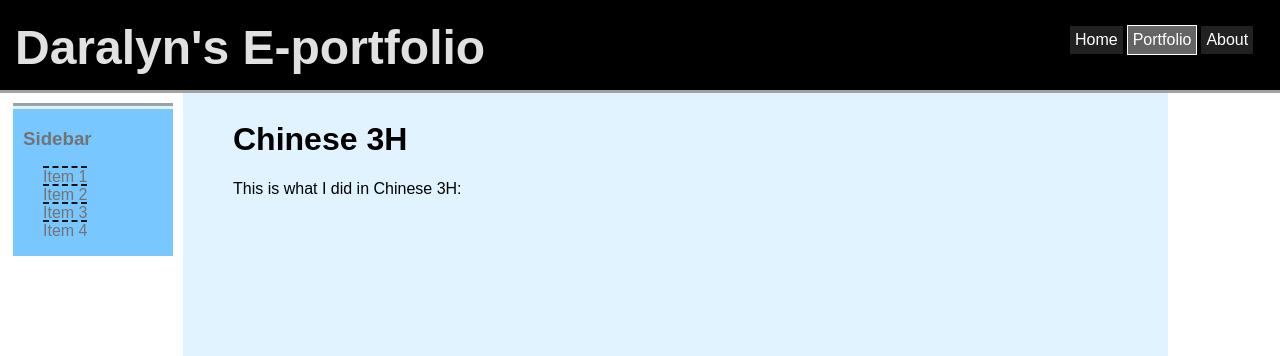
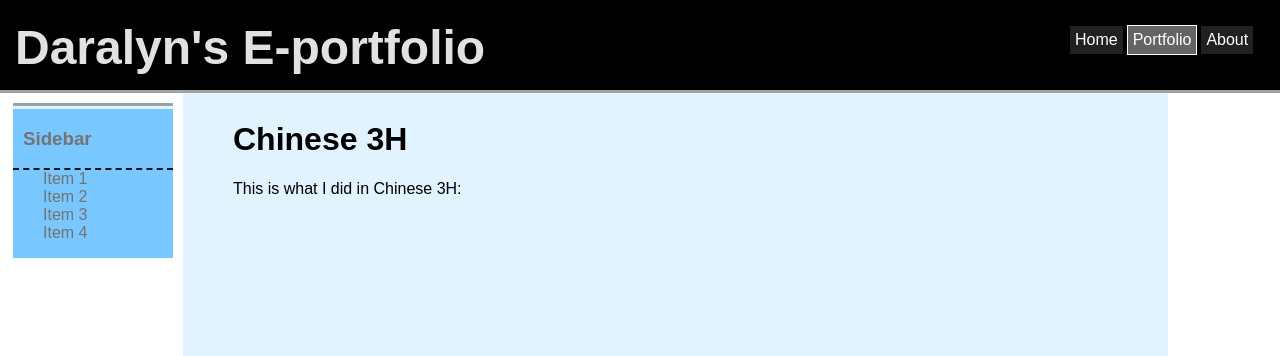
Before and after one commit to daralyn/daralyn.github.io, a Jekyll site: the page built from portfolio/chinese/chinese3h.html, in a window 1280 px wide. Shown: the top 356 px of the page. Built offline with Jekyll 4.4.1, drawn with Linux system fonts in a browser that asks for light colours.

Commit message:
Update portfolio.css

```diff
--- a/css/portfolio.css
+++ b/css/portfolio.css
@@ -173,6 +173,7 @@ h3{
 
 .sidelist{
 	list-style-type: none;
+	border-top: 2px dashed rgb(20, 20, 20);
 }
 
 .sidelinkreg:hover{
@@ -185,7 +186,6 @@ h3{
 	font-family: 'Arial', 'Sans-Serif';
 	color: rgb(115, 115, 115);
 	text-decoration: none;
-	border-top: 2px dashed rgb(20, 20, 20);
 	margin-left: -10px;
 }
 
```
